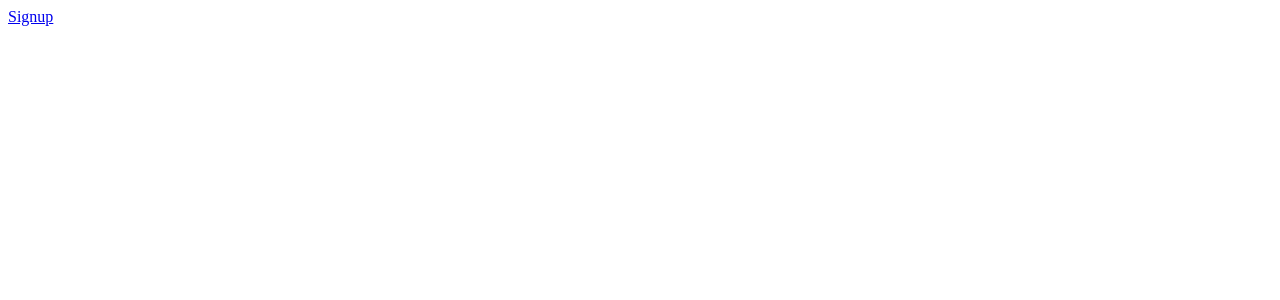
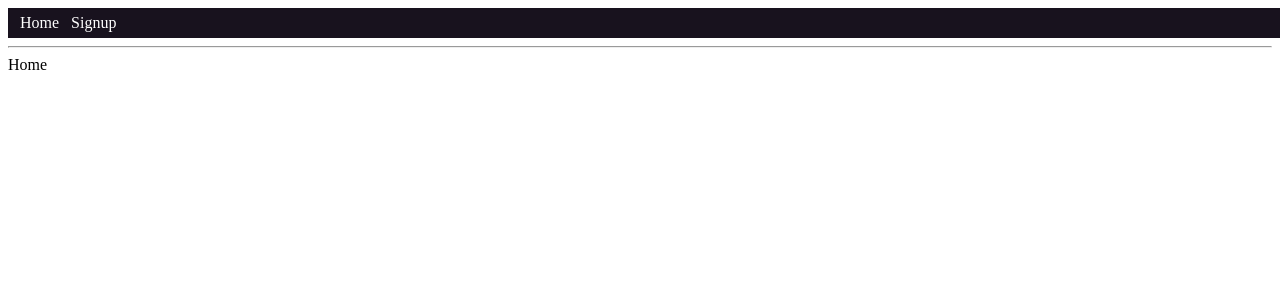
Before and after one commit to JKCodes/ecommerce-app, a React (Create React App) app: page / in a window 1280 px wide. Shown: the top 300 px of the page. Built offline with nearby package versions, Linux system fonts and the light colour scheme.

Commit message:
add react router dom with passing signup link

```diff
--- a/src/App.js
+++ b/src/App.js
@@ -1,13 +1,62 @@
 import React, { Component } from 'react';
+import {
+  BrowserRouter as Router,
+  Route,
+  Switch,
+  NavLink
+} from 'react-router-dom'
+import { StyleSheet, css } from 'aphrodite';
+
+const styles = StyleSheet.create({
+  navbar: {
+    width: '100%',
+    background: '#18121e',
+    padding: '6px'
+  },
+
+  navlink: {
+    textDecoration: 'none',
+    padding: '6px',
+    color: 'white',
+    ':hover': {
+      background: '#fff',
+      color: '#18121e'
+    }
+  }
+})
+
+const Home = () => <div>Home</div>
+const Signup = () => <form className="signup_form"></form>
+const NotFound = () => <div>NotFound</div>
 
 class App extends Component {
   render() {
     return (
-      <div className="App">
-        <div className="navbar">
-          <a href="/signup">Signup</a>
+      <Router>
+        <div className="App">
+          <div className="navbar">
+            <div className={css(styles.navbar)}>
+              <NavLink
+                className={css(styles.navlink)}
+                to="/">
+                Home
+              </NavLink>
+              <NavLink
+                className={css(styles.navlink)}
+                to="/signup">
+                Signup
+              </NavLink>
+            </div>
+          </div>
+          <hr />
+
+          <Switch>
+            <Route exact path="/" component={Home} />
+            <Route exact path="/signup" component={Signup} />
+            <Route component={NotFound} />
+          </Switch>
         </div>
-      </div>
+      </Router>
     );
   }
 }
```
Also changed, not shown: tests/auth-flow.js (+4 -2 lines), 1 other file (tests, documents, lock files or other folders).
